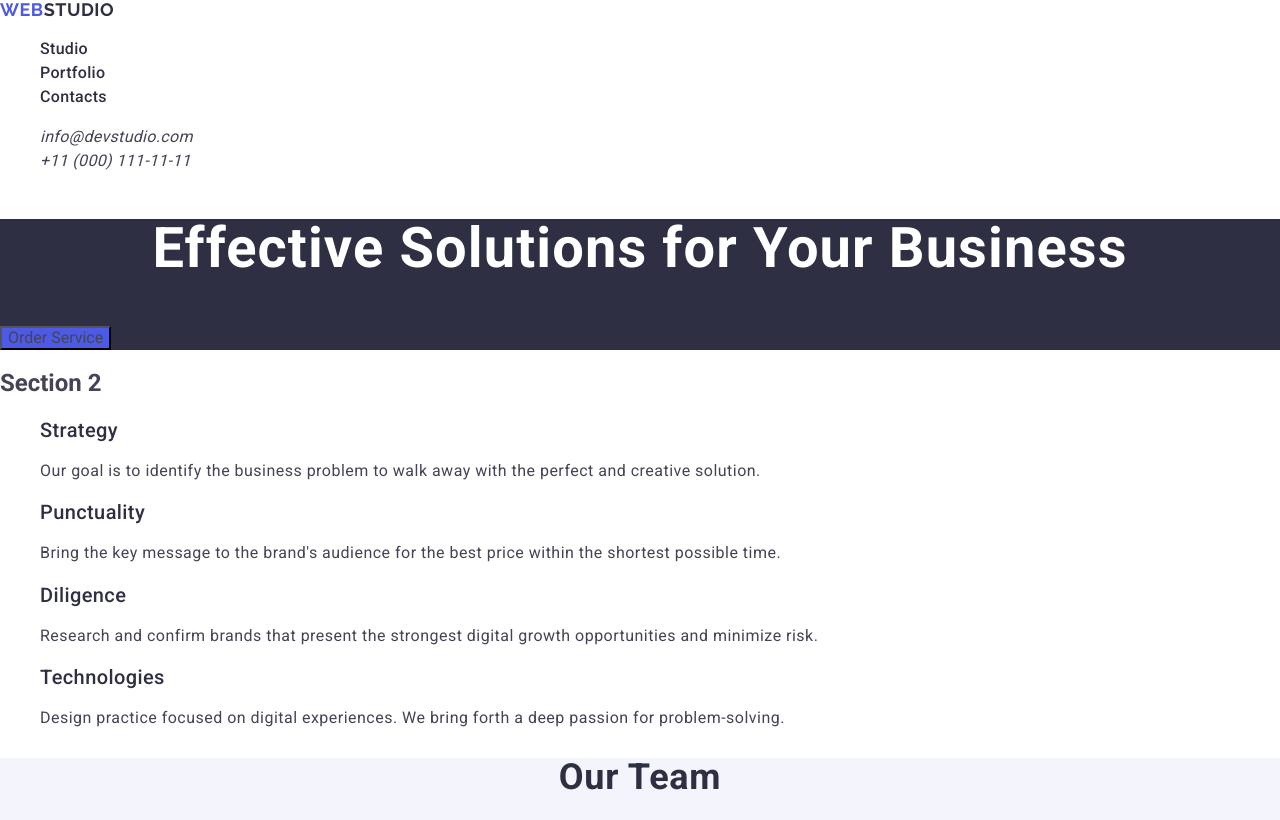
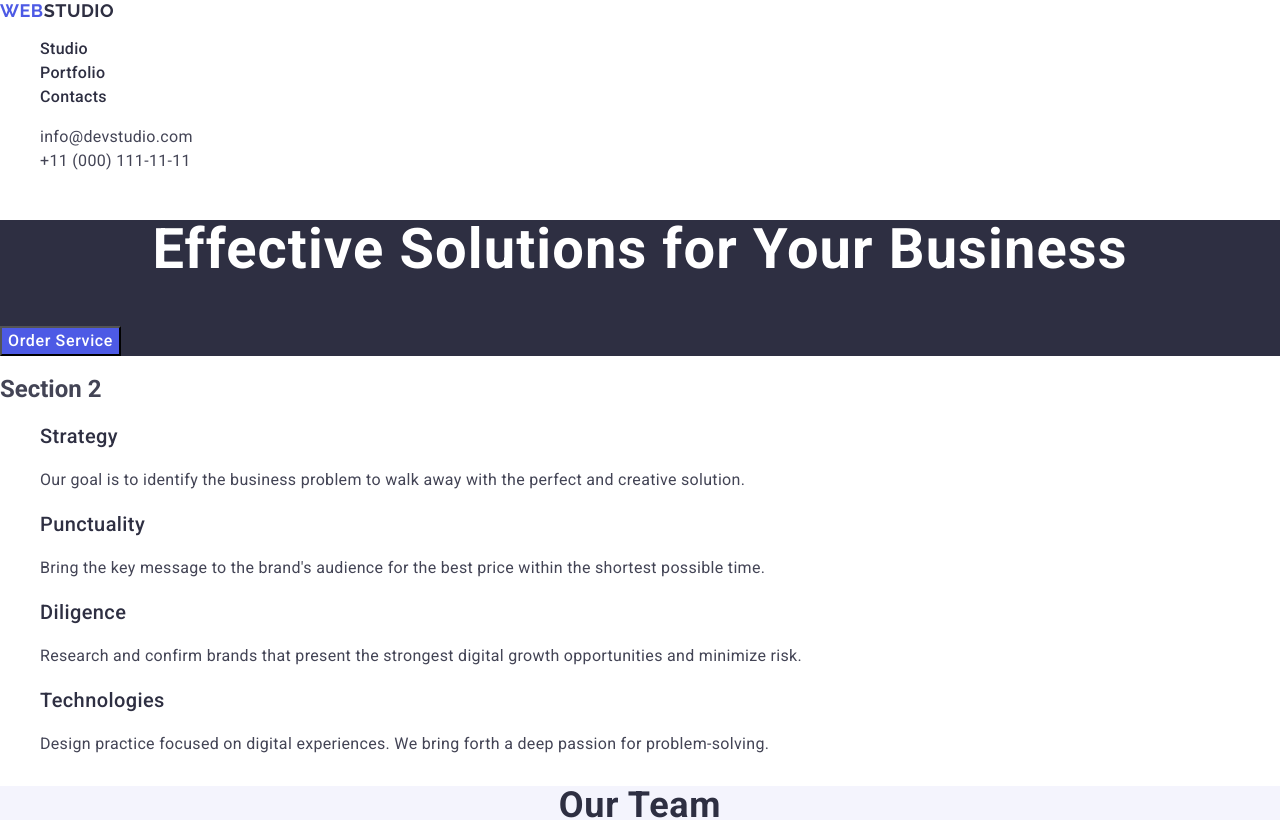
Before and after one commit to VeronikaVaraksina1/goit-markup-hw-02, a plain HTML site: page index.html in a window 1280 px wide. Shown: the top 820 px of the page. Drawn offline with nearby package versions, Linux system fonts and the light colour scheme.

Commit message:
update styles

```diff
--- a/css/styles.css
+++ b/css/styles.css
@@ -25,16 +25,20 @@
 .logo-icon,
 .logo-icon-footer {
   font-family: 'Raleway', sans-serif;
-  color: var(--primary-text-color-navyblue);
+  color: #4d5ae5;
   font-size: 18px;
   font-weight: 700;
-  line-height: 1.16;
+  line-height: 1.17;
   letter-spacing: 0.03em;
   text-transform: uppercase;
 }
 
 .logo-span {
-  color: #4d5ae5;
+  color: var(--primary-text-color-navyblue);
+}
+
+.contacts-list {
+  font-style: normal;
 }
 
 .nav-link {
@@ -75,7 +79,11 @@
   color: inherit;
   cursor: pointer;
   font-size: 16px;
+  font-weight: 500;
   background-color: #4d5ae5;
+  line-height: 1.5;
+  letter-spacing: 0.04em;
+  color: var(--accent-text-color);
 }
 
 .order-button:hover,
@@ -109,8 +117,8 @@
 .text-portfolio,
 .text-footer {
   font-size: 16px;
-  line-height: 1.16;
-  letter-spacing: 0.03em;
+  line-height: 1.5;
+  letter-spacing: 0.02em;
 }
 
 .section-three {
@@ -126,6 +134,7 @@
 }
 
 .logo-icon-footer,
-.text-footer {
+.text-footer,
+.logo-span-footer {
   color: #f4f4fd;
 }
--- a/index.html
+++ b/index.html
@@ -22,17 +22,19 @@
     <header>
       <nav class="page-nav">
         <a class="logo-icon" href="./index.html"
-          ><span class="logo-span">Web</span>Studio</a
+          >Web<span class="logo-span">Studio</span></a
         >
 
         <ul>
-          <li class="list-item"><a class="nav-link" href="">Studio</a></li>
+          <li class="list-item">
+            <a class="nav-link" href="./index.html">Studio</a>
+          </li>
           <li class="list-item"><a class="nav-link" href="">Portfolio</a></li>
           <li class="list-item"><a class="nav-link" href="">Contacts</a></li>
         </ul>
       </nav>
 
-      <address>
+      <address class="contacts-list">
         <ul>
           <li class="list-item">
             <a class="contacts-link" href="mailto:info@devstudio.com"
@@ -227,7 +229,7 @@
 
     <footer class="page-footer">
       <a class="logo-icon-footer" href="./index.html"
-        ><span class="logo-span">Web</span>Studio</a
+        >Web<span class="logo-span-footer">Studio</span></a
       >
       <p class="text-footer">
         Increase the flow of customers and sales for your business with digital
```
